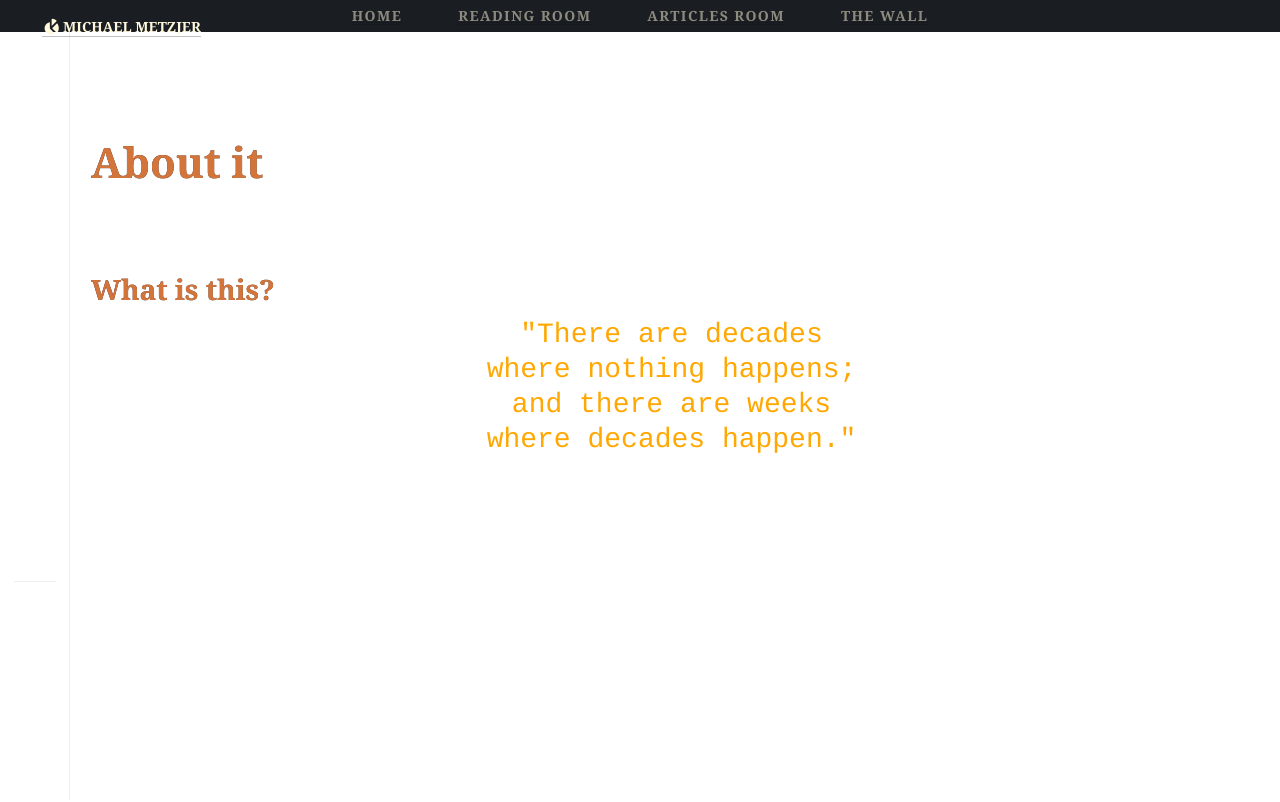
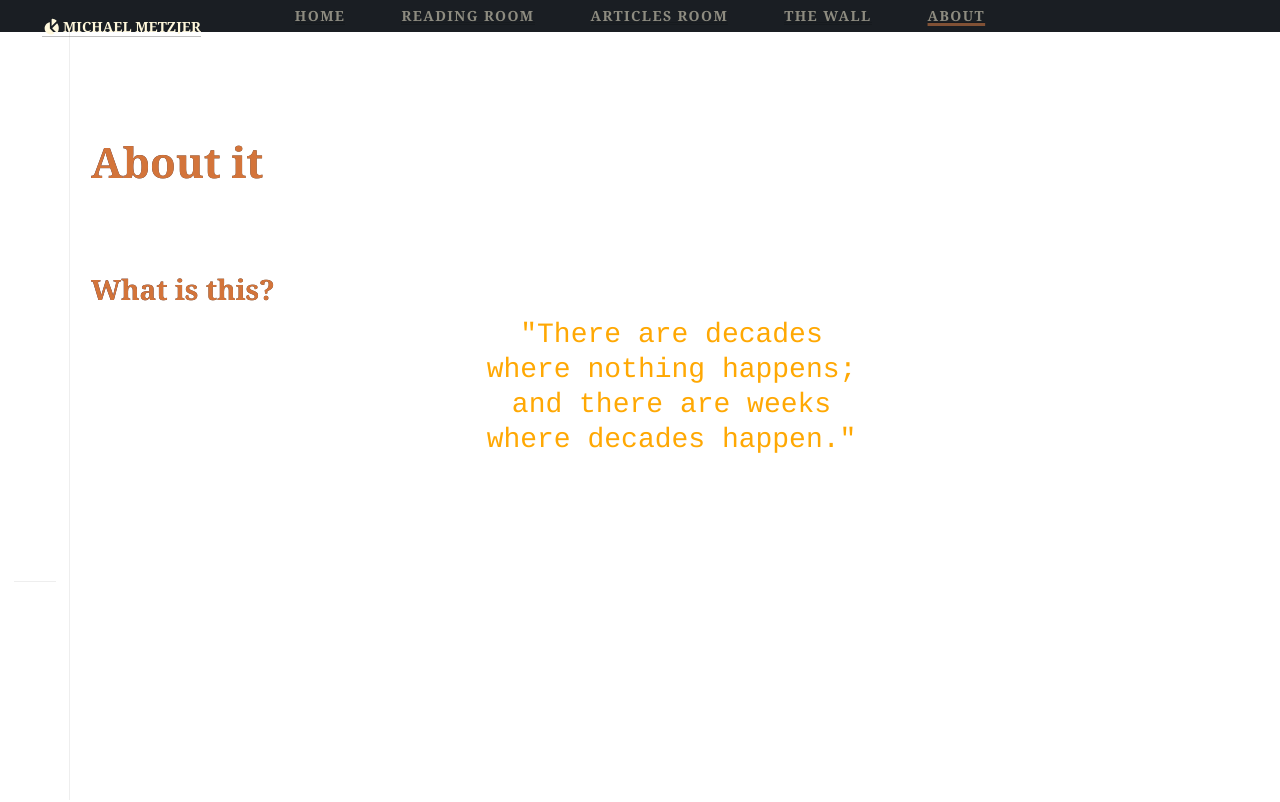
Before and after one commit to MicMetz/library, a Next.js app: page /about in a window 1280 px wide. Shown: the top 802 px of the page. Built offline with nearby package versions, Linux system fonts and the light colour scheme.

Commit message:
preloader

```diff
--- a/src/components/nav/Navigation.js
+++ b/src/components/nav/Navigation.js
@@ -60,63 +60,6 @@ export const Navigation = (forwardRef, open, toggle) => {
   }, [])
 
 
-  /*
-   const [href, setHref]         = useState()
-   const [showMenu, setShowMenu] = useState(false)
-   var activeItem         = null
-   var underline          = null
-   var activeItemPosition = 0
-   var activeItemWidth    = 0
-   const handleRoute = (ref) => {
-
-   var nav = document.getElementById('nav')
-   var e   = document.getElementById(`${ref}`)
-   // console.log(e)
-
-   // nav.addEventListener('click', (e) => {
-
-   if (!nav.classList.contains('animate')) {
-   // console.log('clicked')
-   // if (!e.classList.contains('active') && e.tagName === 'li' && !nav.classList.contains('animate')) {
-   nav.classList.add('animate')
-   let position = e.getBoundingClientRect()
-   let width    = e.style.width
-   if (position.left >= activeItemPosition) {
-   underline.animate({
-   width: ( ( position.left - activeItemPosition ) + width )
-   }, 400, () => {
-   underline.animate({
-   left : position.left,
-   width: width
-   }, 200, () => {
-   nav.classList.remove('animate')
-   })
-   e.classList.add('active')
-   })
-   } else {
-   underline.animate({
-   left : position.left,
-   width: ( ( activeItemPosition - position.left ) + activeItemWidth )
-   }, 400, () => {
-   underline.animate({
-   width: width
-   }, 200, () => {
-   nav.classList.remove('animate')
-   })
-   e.classList.add('active')
-   })
-   }
-   }
-
-
-   router.push(ref)
-   setHref(ref)
-
-   }
-   */
-
-
-
   return (
     <NavigationWrapper
       initial={false}
@@ -146,6 +89,7 @@ export const Navigation = (forwardRef, open, toggle) => {
           <MenuItem i={1} text="Reading Room" link="/reading_room"/>
           <MenuItem i={2} text="Articles Room" link="/articles_room"/>
           <MenuItem i={3} text="The Wall" link="/the_wall"/>
+          <MenuItem i={4} text="About" link="/about"/>
         </NavigationList>
       </NavigationBar>
       <MobileNavigationbar variants={variants} isOpen={isOpen} isMobile={false}/>
```
